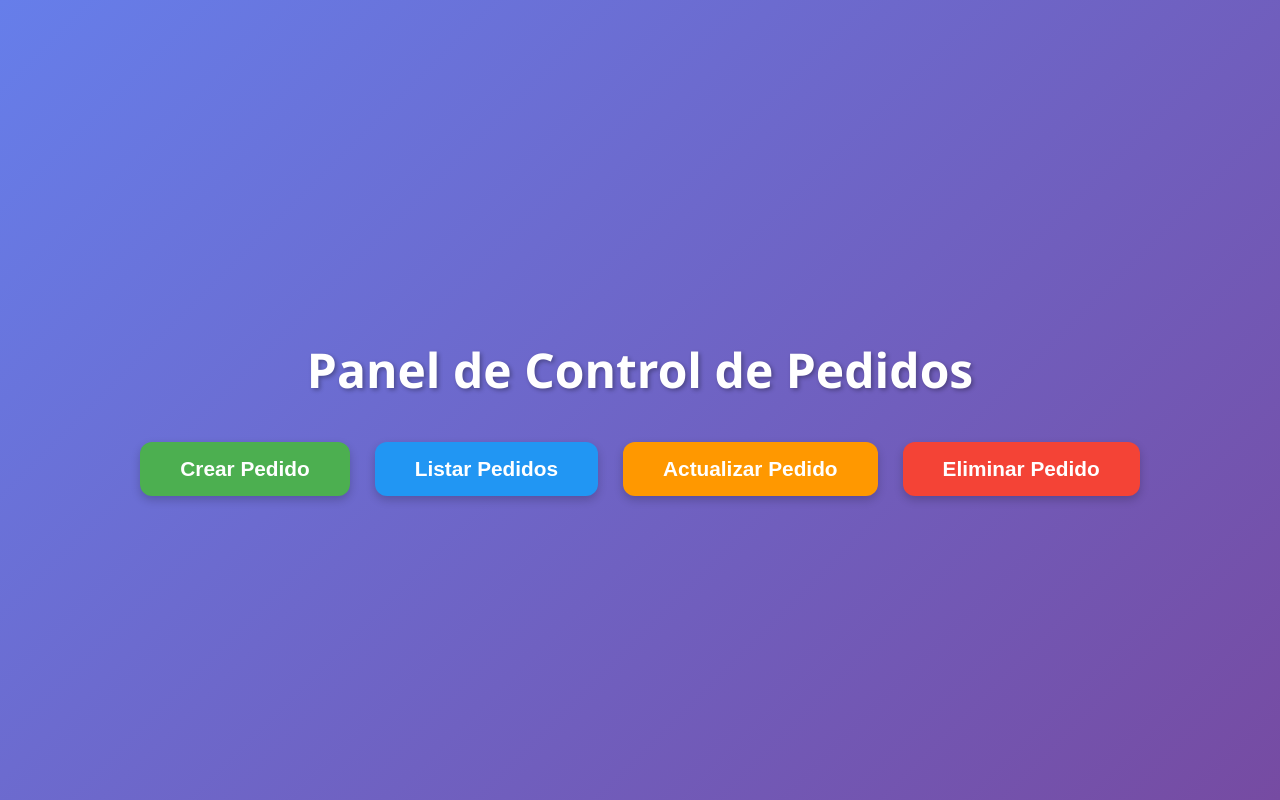
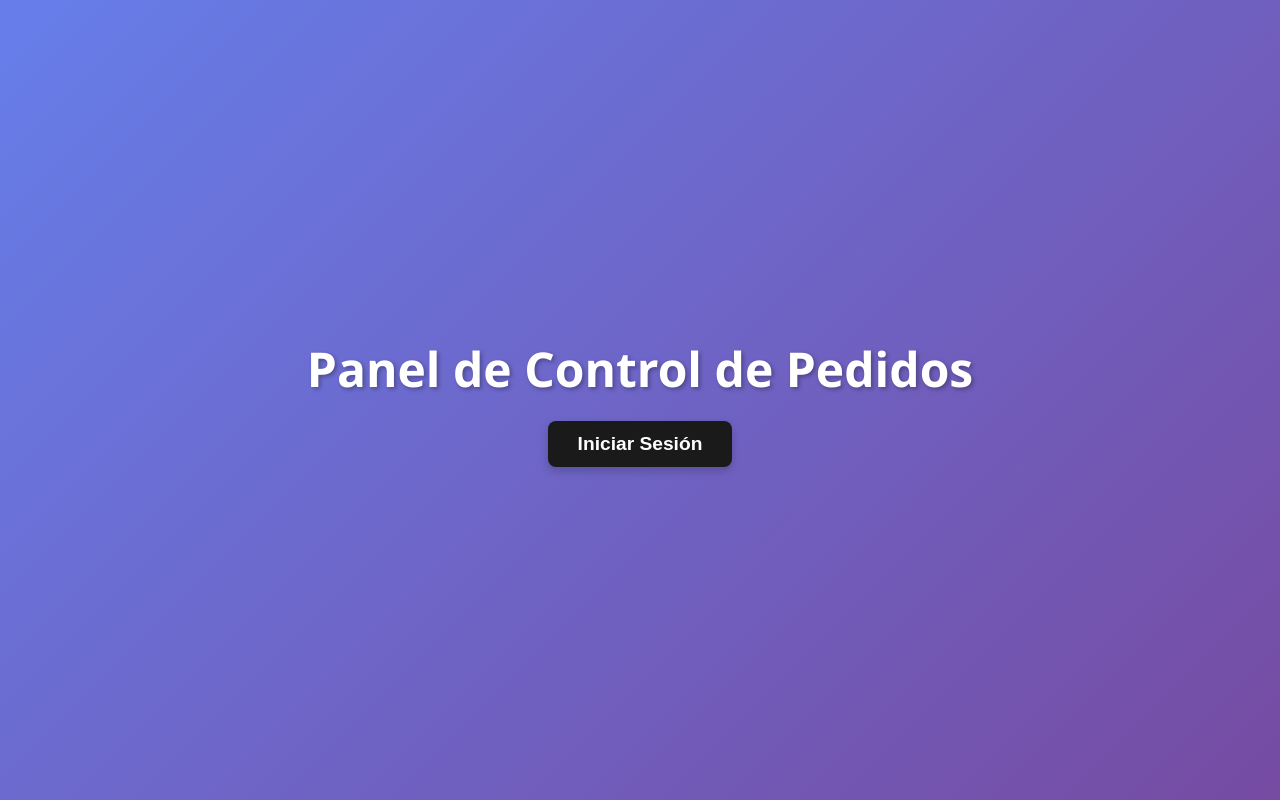
Before and after one commit to kev1226/fronted-vercel, a React (Create React App) app: page / in a window 1280 px wide. Built offline with nearby package versions, Linux system fonts and the light colour scheme.

Commit message:
saas auth

```diff
--- a/package.json
+++ b/package.json
@@ -3,6 +3,7 @@
   "version": "0.1.0",
   "private": true,
   "dependencies": {
+    "@auth0/auth0-react": "^2.3.0",
     "@testing-library/dom": "^10.4.0",
     "@testing-library/jest-dom": "^6.6.3",
     "@testing-library/react": "^16.3.0",
--- a/src/App.js
+++ b/src/App.js
@@ -1,4 +1,5 @@
 import React from 'react';
+import { useAuth0 } from '@auth0/auth0-react';
 
 const botones = [
   { nombre: 'Crear Pedido', url: 'https://artistic-growth-production.up.railway.app/crear.html', color: '#4caf50' },
@@ -8,9 +9,30 @@ const botones = [
 ];
 
 function App() {
+  const { loginWithRedirect, logout, isAuthenticated, isLoading, user } = useAuth0();
+
+  if (isLoading) return <div>Cargando...</div>;
+
   return (
     <div style={styles.container}>
       <h1 style={styles.title}>Panel de Control de Pedidos</h1>
+
+      {/* Botones de Login/Logout */}
+      {!isAuthenticated ? (
+        <button style={styles.authButton} onClick={() => loginWithRedirect()}>
+          Iniciar Sesión
+        </button>
+      ) : (
+        <>
+          <p>Hola, {user.name}</p>
+          <button
+            style={styles.authButton}
+            onClick={() => logout({ logoutParams: { returnTo: window.location.origin } })}
+          >
+            Cerrar Sesión
+          </button>
+
+          {/* Botones del sistema de pedidos */}
           <div style={styles.buttonContainer}>
             {botones.map(({ nombre, url, color }) => (
               <button
@@ -18,12 +40,13 @@ function App() {
                 onClick={() => window.open(url, '_blank')}
                 style={{ ...styles.button, backgroundColor: color }}
                 onMouseEnter={e => e.currentTarget.style.transform = 'scale(1.1)'}
-            onMouseLeave={e => e.currentTarget.style.transform = 'scale(1)'}
-          >
+                onMouseLeave={e => e.currentTarget.style.transform = 'scale(1)'}>
                 {nombre}
               </button>
             ))}
           </div>
+        </>
+      )}
     </div>
   );
 }
@@ -41,9 +64,21 @@ const styles = {
     padding: '0 20px',
   },
   title: {
-    marginBottom: 40,
+    marginBottom: 20,
     fontSize: '3rem',
-    textShadow: '2px 2px 4px rgba(0,0,0,0.3)'
+    textShadow: '2px 2px 4px rgba(0,0,0,0.3)',
+  },
+  authButton: {
+    border: 'none',
+    padding: '12px 30px',
+    fontSize: '1.2rem',
+    fontWeight: 'bold',
+    color: 'white',
+    borderRadius: '8px',
+    cursor: 'pointer',
+    backgroundColor: '#1a1a1a',
+    boxShadow: '0 4px 10px rgba(0,0,0,0.2)',
+    marginBottom: 30,
   },
   buttonContainer: {
     display: 'flex',
--- a/src/index.js
+++ b/src/index.js
@@ -3,15 +3,24 @@ import ReactDOM from 'react-dom/client';
 import './index.css';
 import App from './App';
 import reportWebVitals from './reportWebVitals';
+import { Auth0Provider } from '@auth0/auth0-react';
+
+// 🔐 Reemplaza con tus valores reales desde el dashboard de Auth0
+const domain = "dev-u01p3m8dy1sr3sr4.us.auth0.com";
+const clientId = "QjzKIOegJuj1HLHkT7IkPX0OgzcS7VYu";
 
 const root = ReactDOM.createRoot(document.getElementById('root'));
 root.render(
   <React.StrictMode>
-    <App />
+    <Auth0Provider
+      domain={domain}
+      clientId={clientId}
+      authorizationParams={{ redirect_uri: window.location.origin }}
+    >
+      <App />
+    </Auth0Provider>
   </React.StrictMode>
 );
 
-// If you want to start measuring performance in your app, pass a function
-// to log results (for example: reportWebVitals(console.log))
-// or send to an analytics endpoint. Learn more: https://bit.ly/CRA-vitals
+
 reportWebVitals();
```
Also changed, not shown: 1 other file (tests, documents, lock files or other folders). Lines whose indentation alone changed are shown as unchanged.
